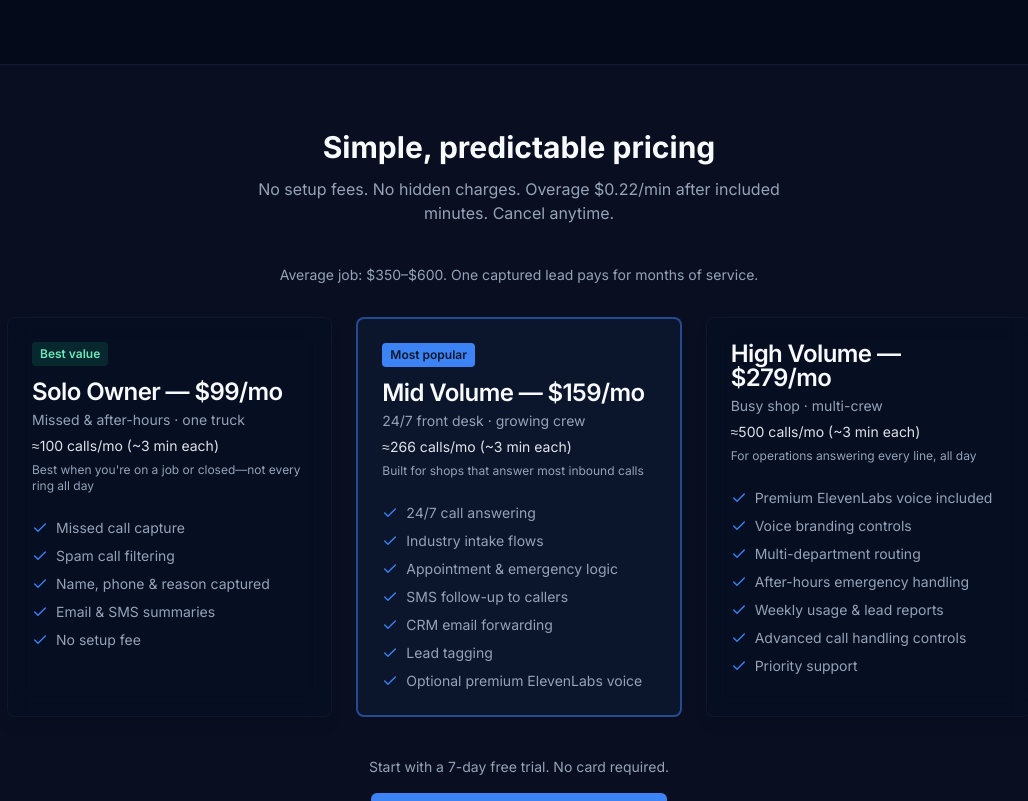
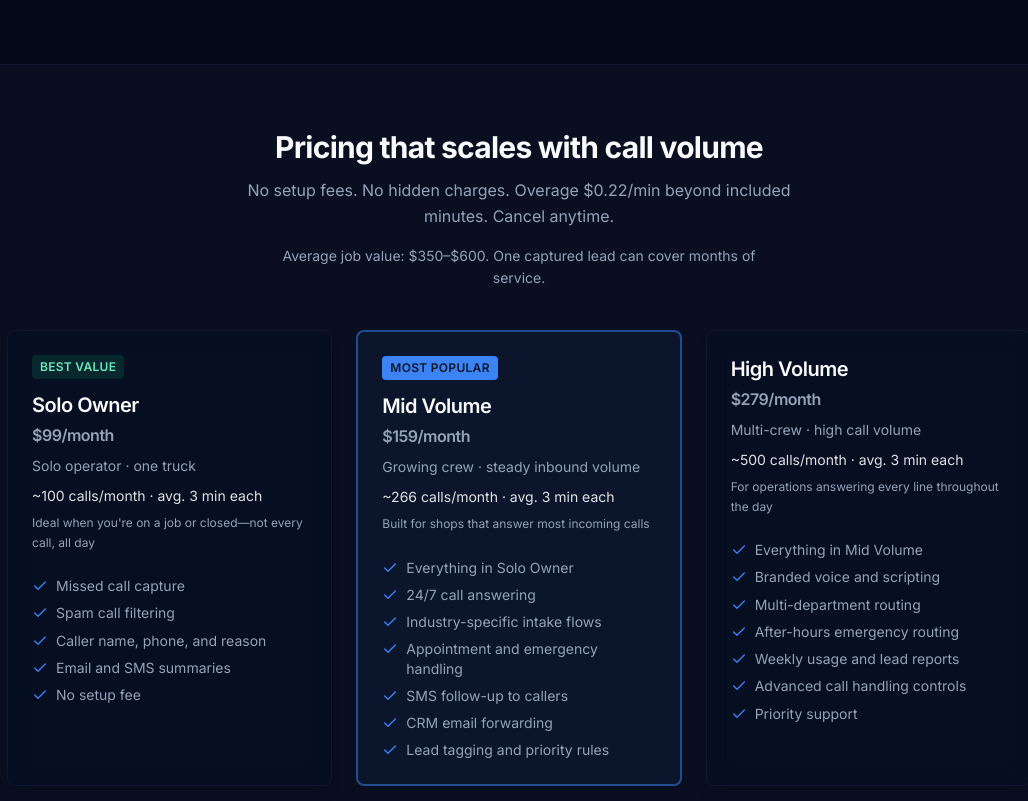
Before and after one commit to cluckso/nml, a Next.js app: page / in a window 1280 px wide. Shown: the part 6403-7204 px from the top of the page, without its empty margins (121-1149 px from the left). Built offline with nearby package versions, Linux system fonts and the light colour scheme; no server answers.

Commit message:
Polish pricing copy and remove ElevenLabs from plan cards.
Tighten tier descriptions, feature lists, and usage labels; keep premium voice as a product feature without vendor branding on pricing.

```diff
--- a/app/page.tsx
+++ b/app/page.tsx
@@ -403,11 +403,14 @@ export default function HomePage() {
       {/* Pricing (Simple and Predictable) */}
       <section className="bg-muted/30 py-16 border-y border-border/50">
         <div className="container mx-auto px-4">
-          <h2 className="text-3xl font-bold text-center mb-3">Simple, predictable pricing</h2>
-          <p className="text-center text-muted-foreground mb-10 max-w-xl mx-auto">
-            No setup fees. No hidden charges. Overage {formatOverageRate()} after included minutes. Cancel anytime.
+          <h2 className="text-3xl font-bold tracking-tight text-center mb-3">
+            Pricing that scales with call volume
+          </h2>
+          <p className="text-center text-muted-foreground mb-4 max-w-xl mx-auto leading-relaxed">
+            No setup fees. No hidden charges. Overage {formatOverageRate()} beyond included minutes.
+            Cancel anytime.
           </p>
-          <p className="text-center text-sm text-muted-foreground mb-8 max-w-lg mx-auto">
+          <p className="text-center text-sm text-muted-foreground mb-10 max-w-lg mx-auto leading-relaxed">
             {formatJobRoiLine()}
           </p>
           <div className="grid grid-cols-1 md:grid-cols-3 gap-6 max-w-5xl mx-auto">
@@ -420,10 +423,10 @@ export default function HomePage() {
                     : "glass-card"
                 }
               >
-                <CardHeader>
+                <CardHeader className="space-y-2">
                   {tier.badge && (
                     <span
-                      className={`mb-2 inline-block w-fit rounded px-2 py-1 text-xs font-semibold ${
+                      className={`mb-1 inline-block w-fit rounded px-2 py-1 text-xs font-semibold uppercase tracking-wide ${
                         tier.badge === "Best value"
                           ? "bg-emerald-500/15 text-emerald-700 dark:text-emerald-300"
                           : "bg-primary text-primary-foreground"
@@ -432,23 +435,22 @@ export default function HomePage() {
                       {tier.badge}
                     </span>
                   )}
-                  <CardTitle>
-                    {tier.name} — ${tier.price}/mo
+                  <CardTitle className="text-xl tracking-tight">
+                    {tier.name}
+                    <span className="block text-base font-semibold text-muted-foreground mt-1">
+                      ${tier.price}/month
+                    </span>
                   </CardTitle>
-                  <p className="text-sm text-muted-foreground font-normal">
-                    {tier.subtitle}
-                  </p>
-                  <p className="text-sm text-foreground/90 font-normal mt-1">
+                  <p className="text-sm text-muted-foreground leading-relaxed">{tier.subtitle}</p>
+                  <p className="text-sm text-foreground/90 leading-snug">
                     {formatIncludedUsageShort(tier.includedMinutes)}
                   </p>
-                  <p className="text-xs text-muted-foreground font-normal mt-1">
-                    {tier.usageNote}
-                  </p>
+                  <p className="text-xs text-muted-foreground leading-relaxed">{tier.usageNote}</p>
                 </CardHeader>
-                <CardContent className="space-y-2">
+                <CardContent className="space-y-2 pt-0">
                   {tier.features.map((f) => (
-                    <p key={f} className="text-sm text-muted-foreground flex items-center gap-2">
-                      <Check className="h-4 w-4 text-primary shrink-0" />
+                    <p key={f} className="text-sm text-muted-foreground flex items-start gap-2 leading-snug">
+                      <Check className="h-4 w-4 text-primary shrink-0 mt-0.5" aria-hidden />
                       {f}
                     </p>
                   ))}
@@ -457,7 +459,9 @@ export default function HomePage() {
             ))}
           </div>
           <div className="text-center mt-10">
-            <p className="text-sm text-muted-foreground mb-4">Start with a 7-day free trial. No card required.</p>
+            <p className="text-sm text-muted-foreground mb-4">
+              Start with a 7-day free trial. No credit card required.
+            </p>
             <Link href="/pricing">
               <Button size="lg" className="gap-2">
                 See full pricing & start free trial
--- a/components/pricing/PlanCard.tsx
+++ b/components/pricing/PlanCard.tsx
@@ -63,47 +63,44 @@ export function PlanCard({
   }
 
   return (
-    <Card className={plan.popular ? "border-primary border-2 shadow-lg" : ""}>
-      <CardHeader>
+    <Card className={`flex flex-col h-full ${plan.popular ? "border-primary border-2 shadow-lg" : ""}`}>
+      <CardHeader className="space-y-3 pb-4">
         {plan.badge && (
-          <span className="mb-2 inline-block rounded bg-primary/15 px-2 py-1 text-xs font-semibold text-primary">
+          <span className="inline-block w-fit rounded bg-primary/15 px-2.5 py-1 text-xs font-semibold uppercase tracking-wide text-primary">
             {plan.badge}
           </span>
         )}
-        {plan.popular && !plan.badge && (
-          <span className="mb-2 inline-block rounded bg-primary px-2 py-1 text-xs font-semibold text-primary-foreground">
-            Most Popular
-          </span>
-        )}
-        <CardTitle className="text-2xl">{plan.name}</CardTitle>
-        <CardDescription>{description}</CardDescription>
-        <div className="mt-4">
-          <span className="text-4xl font-bold">${plan.price}</span>
-          <span className="text-muted-foreground">/month</span>
+        <div>
+          <CardTitle className="text-2xl tracking-tight">{plan.name}</CardTitle>
+          <CardDescription className="mt-1.5 text-sm leading-relaxed">{description}</CardDescription>
+        </div>
+        <div className="pt-1">
+          <span className="text-4xl font-bold tracking-tight">${plan.price}</span>
+          <span className="text-muted-foreground text-sm"> / month</span>
         </div>
         {includedMinutes != null && (
-          <div className="mt-2 space-y-1">
-            <p className="text-sm font-medium text-foreground">
+          <div className="rounded-lg border bg-muted/30 px-3 py-2.5 space-y-1">
+            <p className="text-sm font-medium leading-snug text-foreground">
               {formatIncludedUsageLabel(includedMinutes)}
             </p>
             {plan.usageNote && (
-              <p className="text-xs text-muted-foreground">{plan.usageNote}</p>
+              <p className="text-xs leading-relaxed text-muted-foreground">{plan.usageNote}</p>
             )}
           </div>
         )}
         {annualPrice != null && annualLabel && (
-          <p className="text-sm text-muted-foreground mt-2">
+          <p className="text-sm text-muted-foreground">
             Annual: ${annualPrice}/year ({annualLabel})
           </p>
         )}
-        <p className="text-sm text-muted-foreground mt-1">No setup fee</p>
+        <p className="text-xs text-muted-foreground">No setup fee</p>
       </CardHeader>
-      <CardContent className="flex flex-col">
-        <ul className="space-y-3 mb-6 flex-1">
-          {features.map((feature, index) => (
-            <li key={index} className="flex items-start gap-2">
-              <Check className="h-5 w-5 text-primary mt-0.5 flex-shrink-0" />
-              <span className="text-sm">{feature}</span>
+      <CardContent className="flex flex-col flex-1 pt-0">
+        <ul className="space-y-2.5 mb-6 flex-1">
+          {features.map((feature) => (
+            <li key={feature} className="flex items-start gap-2.5">
+              <Check className="h-4 w-4 text-primary mt-0.5 shrink-0" aria-hidden />
+              <span className="text-sm leading-snug text-foreground/90">{feature}</span>
             </li>
           ))}
         </ul>
@@ -138,7 +135,7 @@ export function PlanCard({
               </span>
             </label>
             <Button
-              className="w-full"
+              className="w-full mt-auto"
               variant={plan.popular ? "default" : "outline"}
               onClick={handleGetStarted}
               disabled={loading || !agreedToLegal}
--- a/lib/faq-data.ts
+++ b/lib/faq-data.ts
@@ -35,11 +35,11 @@ export const PRODUCT_FAQ: FaqItem[] = [
   {
     question: "How much does CallGrabbr cost after the trial?",
     answer:
-      "Plans start at $99/month (Solo Owner, ~100 intake calls), $159/month (Mid Volume, ~265 calls—built for 24/7 answering), and $279/month (High Volume, ~500 calls). Estimates assume ~3 minutes per call. Additional minutes are billed at $0.22/min.",
+      "Plans start at $99/month (Solo Owner, ~100 calls), $159/month (Mid Volume, ~265 calls), and $279/month (High Volume, ~500 calls). Estimates assume an average of 3 minutes per call. Additional minutes are billed at $0.22/min.",
   },
   {
     question: "Which plan should I choose?",
     answer:
-      "Solo Owner fits most one-truck shops using CallGrabbr for missed and after-hours calls. Mid Volume is for growing crews that want the assistant to answer most inbound calls. High Volume is for busy, multi-crew operations. You can upgrade anytime as call volume grows.",
+      "Solo Owner fits most one-truck shops using CallGrabbr for missed and after-hours calls. Mid Volume is for growing crews that need most inbound calls answered. High Volume is for busy, multi-crew operations. Upgrade anytime as volume grows.",
   },
 ]
--- a/lib/plan-usage.ts
+++ b/lib/plan-usage.ts
@@ -30,12 +30,12 @@ export function approxCallsPerMonth(
 
 export function formatIncludedUsageLabel(includedMinutes: number): string {
   const calls = approxCallsPerMonth(includedMinutes)
-  return `${includedMinutes.toLocaleString()} included min/mo (≈${calls} calls at ~${TYPICAL_INTAKE_CALL_MINUTES} min each)`
+  return `${includedMinutes.toLocaleString()} min/month · ~${calls} calls (avg. ${TYPICAL_INTAKE_CALL_MINUTES} min)`
 }
 
 export function formatIncludedUsageShort(includedMinutes: number): string {
   const calls = approxCallsPerMonth(includedMinutes)
-  return `≈${calls} calls/mo (~${TYPICAL_INTAKE_CALL_MINUTES} min each)`
+  return `~${calls} calls/month · avg. ${TYPICAL_INTAKE_CALL_MINUTES} min each`
 }
 
 export function getUsagePercent(minutesUsed: number, minutesIncluded: number): number {
--- a/lib/pricing-catalog.ts
+++ b/lib/pricing-catalog.ts
@@ -41,19 +41,18 @@ export const PRICING_TIERS: PricingTier[] = [
     key: PLAN_SOLO_OWNER,
     planType: PLAN_TYPE_BY_DISPLAY_KEY[PLAN_SOLO_OWNER],
     name: PLAN_SOLO_OWNER,
-    description:
-      "Covers missed and after-hours calls for most one-truck shops—not full-time 24/7 answering.",
+    description: "Missed and after-hours coverage for owner-operators and one-truck shops.",
     price: MONTHLY_PRICES[PlanType.STARTER],
     includedMinutes: INCLUDED_MINUTES[PlanType.STARTER],
     badge: "Best value",
     popular: false,
-    subtitle: "Missed & after-hours · one truck",
-    usageNote: "Best when you're on a job or closed—not every ring all day",
+    subtitle: "Solo operator · one truck",
+    usageNote: "Ideal when you're on a job or closed—not every call, all day",
     features: [
       "Missed call capture",
       "Spam call filtering",
-      "Name, phone & reason captured",
-      "Email & SMS summaries",
+      "Caller name, phone, and reason",
+      "Email and SMS summaries",
       "No setup fee",
     ],
   },
@@ -61,39 +60,39 @@ export const PRICING_TIERS: PricingTier[] = [
     key: PLAN_MID_VOLUME,
     planType: PLAN_TYPE_BY_DISPLAY_KEY[PLAN_MID_VOLUME],
     name: PLAN_MID_VOLUME,
-    description: "Your always-on receptionist when the team is busy and calls shouldn't wait.",
+    description: "Always-on answering for growing teams that can't afford to miss inbound calls.",
     price: MONTHLY_PRICES[PlanType.PRO],
     includedMinutes: INCLUDED_MINUTES[PlanType.PRO],
     badge: "Most popular",
     popular: true,
-    subtitle: "24/7 front desk · growing crew",
-    usageNote: "Built for shops that answer most inbound calls",
+    subtitle: "Growing crew · steady inbound volume",
+    usageNote: "Built for shops that answer most incoming calls",
     features: [
+      "Everything in Solo Owner",
       "24/7 call answering",
-      "Industry intake flows",
-      "Appointment & emergency logic",
+      "Industry-specific intake flows",
+      "Appointment and emergency handling",
       "SMS follow-up to callers",
       "CRM email forwarding",
-      "Lead tagging",
-      "Optional premium ElevenLabs voice",
+      "Lead tagging and priority rules",
     ],
   },
   {
     key: PLAN_HIGH_VOLUME,
     planType: PLAN_TYPE_BY_DISPLAY_KEY[PLAN_HIGH_VOLUME],
     name: PLAN_HIGH_VOLUME,
-    description: "Premium coverage for busy operations, multiple crews, or high inbound volume.",
+    description: "Full coverage for busy shops, multiple crews, and high daily call volume.",
     price: MONTHLY_PRICES[PlanType.ELITE],
     includedMinutes: INCLUDED_MINUTES[PlanType.ELITE],
     popular: false,
-    subtitle: "Busy shop · multi-crew",
-    usageNote: "For operations answering every line, all day",
+    subtitle: "Multi-crew · high call volume",
+    usageNote: "For operations answering every line throughout the day",
     features: [
-      "Premium ElevenLabs voice included",
-      "Voice branding controls",
+      "Everything in Mid Volume",
+      "Branded voice and scripting",
       "Multi-department routing",
-      "After-hours emergency handling",
-      "Weekly usage & lead reports",
+      "After-hours emergency routing",
+      "Weekly usage and lead reports",
       "Advanced call handling controls",
       "Priority support",
     ],
@@ -109,7 +108,7 @@ export function formatPricingSummary(): string {
   const solo = PRICING_TIERS_BY_KEY[PLAN_SOLO_OWNER]
   const mid = PRICING_TIERS_BY_KEY[PLAN_MID_VOLUME]
   const high = PRICING_TIERS_BY_KEY[PLAN_HIGH_VOLUME]
-  return `${PLAN_SOLO_OWNER} $${solo.price}, ${PLAN_MID_VOLUME} $${mid.price}, ${PLAN_HIGH_VOLUME} $${high.price}/mo`
+  return `${PLAN_SOLO_OWNER} from $${solo.price}/mo, ${PLAN_MID_VOLUME} $${mid.price}/mo, ${PLAN_HIGH_VOLUME} $${high.price}/mo`
 }
 
 export function formatOverageRate(): string {
@@ -121,8 +120,8 @@ export const AVG_JOB_VALUE_LOW = 350
 export const AVG_JOB_VALUE_HIGH = 600
 
 export function formatJobRoiLine(): string {
-  return `Average job: $${AVG_JOB_VALUE_LOW}–$${AVG_JOB_VALUE_HIGH}. One captured lead pays for months of service.`
+  return `Average job value: $${AVG_JOB_VALUE_LOW}–$${AVG_JOB_VALUE_HIGH}. One captured lead can cover months of service.`
 }
 
-/** Re-export for pricing UI — "~100 calls/mo (~3 min each)" */
+/** Re-export for pricing UI */
 export { formatIncludedUsageShort }
```
Also changed, not shown: app/pricing/page.tsx (+17 -13 lines), 1 other file (tests, documents, lock files or other folders).
